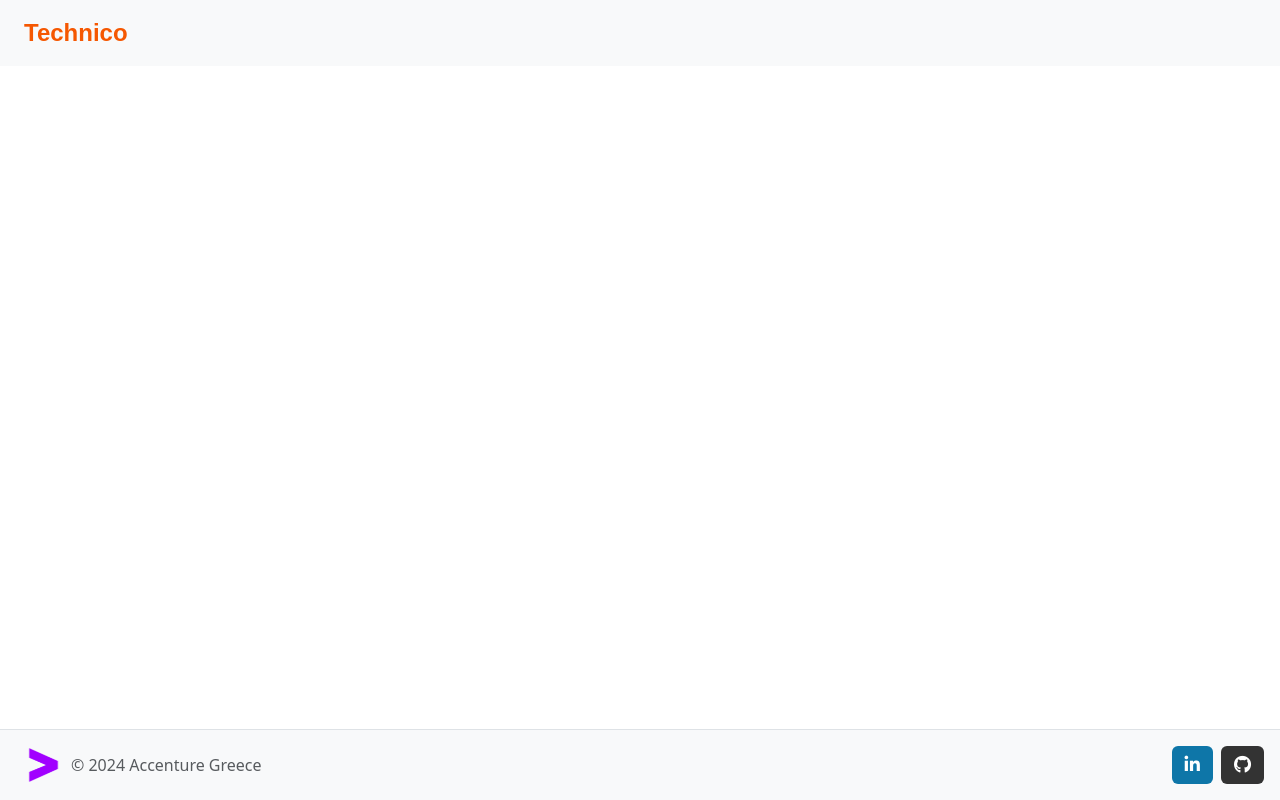
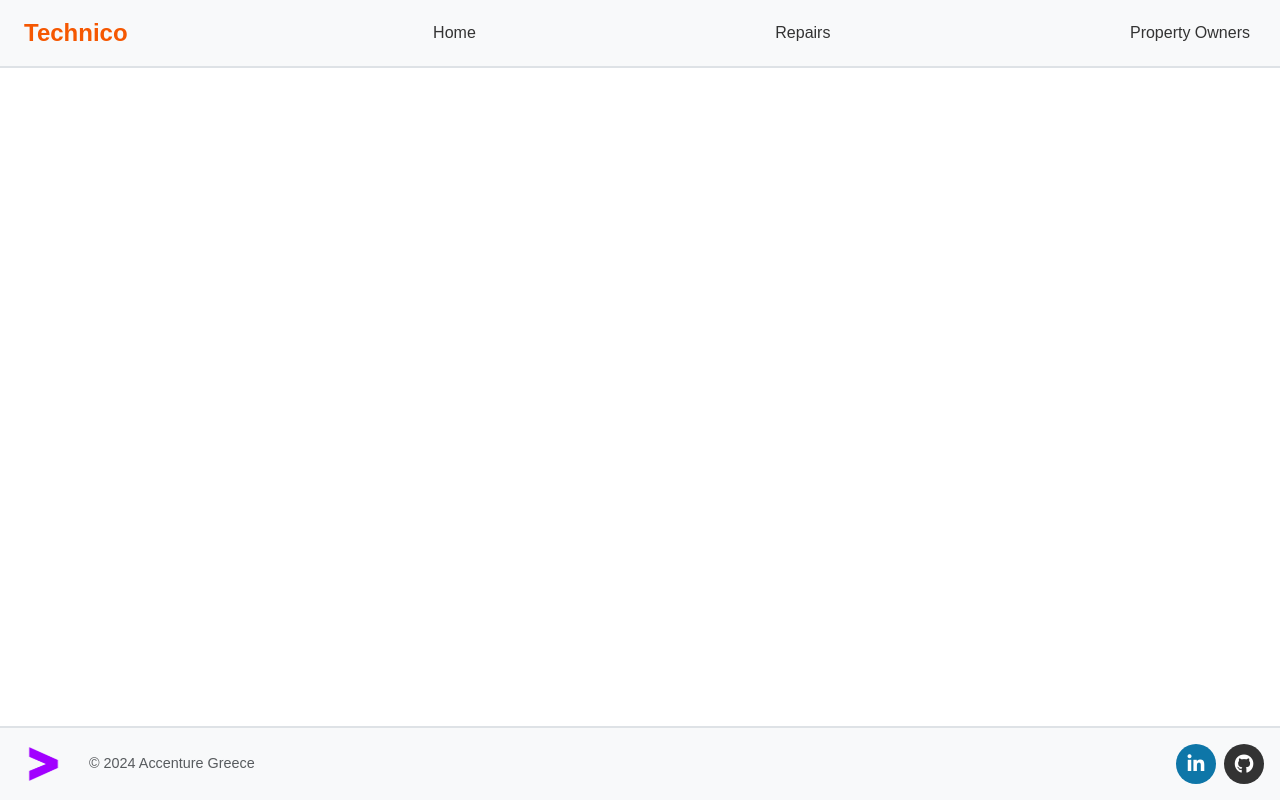
Before and after one commit to nayafyt/Technico_FrontEnd, an Angular app in the folder TechnicoUI/: page /admin-homepage in a window 1280 px wide. Shown: the top 800 px of the page. Built offline with nearby package versions, Linux system fonts and the light colour scheme.

Commit message:
add span in navbar, change scss for footer, add routing in navbar

```diff
--- a/TechnicoUI/src/app/pages/shared/footer/footer.component.scss
+++ b/TechnicoUI/src/app/pages/shared/footer/footer.component.scss
@@ -3,44 +3,54 @@ footer {
   justify-content: space-between;
   align-items: center;
   padding: 1rem;
-    border-top: 1px solid #dee2e6;
+  border-top: 2px solid #dee2e6;
   background-color: #f8f9fa;
+  font-family: 'Arial', sans-serif;
 
   .d-flex {
     display: flex;
     align-items: center;
+    gap: 0.5rem;
   }
 
   .text-body-secondary {
     color: #6c757d;
+    font-size: 0.9rem;
+    margin-left: 10px;
   }
 
   .social-links {
     display: flex;
     gap: 0.5rem;
-    }
 
-    .btn-linkedin {
+    a {
+      display: inline-flex;
+      justify-content: center;
+      align-items: center;
+      width: 40px;
+      height: 40px;
+      border-radius: 50%;
+      color: white;
+      font-size: 1.2rem;
+      transition: transform 0.3s, background-color 0.3s;
+
+      &.btn-linkedin {
         background-color: #0e76a8;
-      color: white;
 
         &:hover {
           background-color: #084a76;
-        color: white;
+          transform: scale(1.1);
         }
       }
 
-    .btn-github {
+      &.btn-github {
         background-color: #333;
-      color: white;
 
         &:hover {
           background-color: #24292e;
-        color: white;
+          transform: scale(1.1);
         }
       }
-
-    i {
-      font-size: 1.1rem;
     }
   }
+}
--- a/TechnicoUI/src/app/pages/shared/navbar/navbar.component.html
+++ b/TechnicoUI/src/app/pages/shared/navbar/navbar.component.html
@@ -1,5 +1,8 @@
-  <nav class="navbar navbar-light bg-light sticky-top">
-    <span class="navbar-brand">
-      <span class="ml-2">Technico</span>
-    </span>
-  </nav>
+<nav class="navbar">
+  <span class="navbar-brand">
+    <span class="ml-2">Technico</span>
+  </span>
+  <span class="home-nav" (click)="goToHome()">Home</span>
+  <span class="repair-nav" (click)="goToRepairs()">Repairs</span>
+  <span class="property-nav" (click)="goToPropertyOwners()">Property Owners</span>
+</nav>
--- a/TechnicoUI/src/app/pages/shared/navbar/navbar.component.scss
+++ b/TechnicoUI/src/app/pages/shared/navbar/navbar.component.scss
@@ -1,6 +1,8 @@
 .navbar {
   font-family: 'Arial', sans-serif;
   padding: 10px 20px;
+  background-color: #f8f9fa;
+  border-bottom: 2px solid #dee2e6;
 
   .navbar-brand {
     font-size: 1.5rem;
@@ -13,4 +15,30 @@
   .ml-2 {
     margin-left: 4px;
   }
+
+  .home-nav,
+  .repair-nav,
+  .property-nav {
+    margin-right: 10px;
+    cursor: pointer;
+    font-size: 1rem;
+    font-weight: 500;
+    color: #333;
+    text-decoration: none;
+    padding: 5px, 10px;
+    border-radius: 4px;
+    transition: transform 0.2, background-color 0.2, color 0.2s;
   }
+
+  .home-nav:hover,
+  .repair-nav:hover .property-nav:hover {
+    transform: scale(1.1);
+    background-color: #f55701;
+    color: #fff;
+  }
+
+  .home-nav:active,
+  .repair-nav:active .property-nav:active {
+    transform: scale(0.95);
+  }
+}
--- a/TechnicoUI/src/app/pages/shared/navbar/navbar.component.ts
+++ b/TechnicoUI/src/app/pages/shared/navbar/navbar.component.ts
@@ -1,11 +1,25 @@
 import { Component } from '@angular/core';
+import { Router } from '@angular/router';
 
 @Component({
   selector: 'app-navbar',
+  standalone: true,
   imports: [],
   templateUrl: './navbar.component.html',
-  styleUrl: './navbar.component.scss'
+  styleUrl: './navbar.component.scss',
 })
 export class NavbarComponent {
+  constructor(private router: Router) {}
 
+  goToHome() {
+    this.router.navigate(['/admin-homepage/home']);
+  }
+
+  goToRepairs() {
+    this.router.navigate(['/admin-homepage/repairs']);
+  }
+
+  goToPropertyOwners() {
+    this.router.navigate(['/admin-homepage/property-owners']);
+  }
 }
```
Lines whose indentation alone changed are shown as unchanged.
